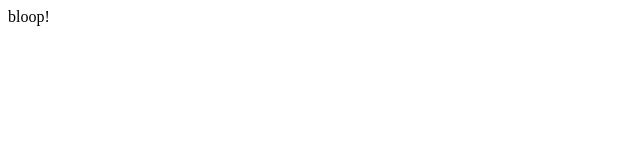
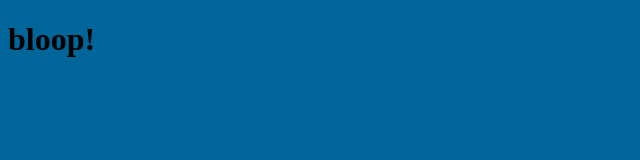
Before and after one commit to dvdlite/dvdlite.github.io, a plain HTML site: page bloop.html in a window 1280 px wide. Shown: the whole page, without its empty margins (0-640 px from the left). Drawn offline with Linux system fonts and the light colour scheme.

Commit message:
Update bloop.html

```diff
--- a/bloop.html
+++ b/bloop.html
@@ -3,7 +3,7 @@
 <head>
 <title>bloop</title>
 </head>
-<body style="background-color:#006699>
+<body style="background-color:#006699">
 <h1>bloop!</h1>
 </body>
 </html>
```
